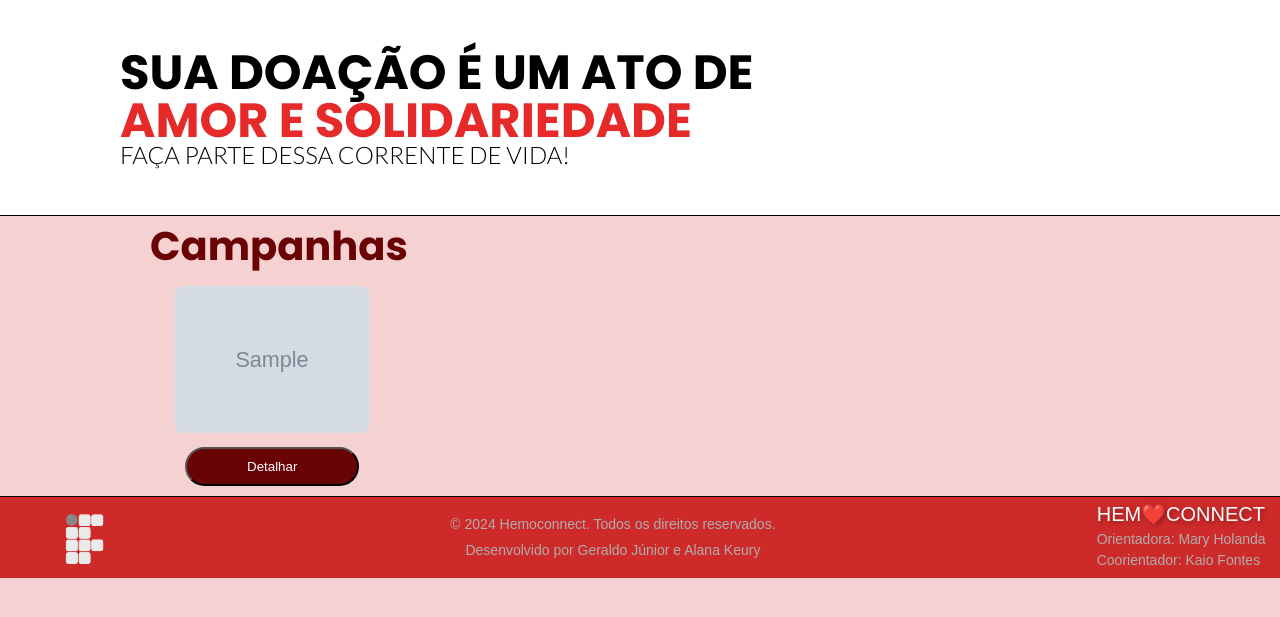
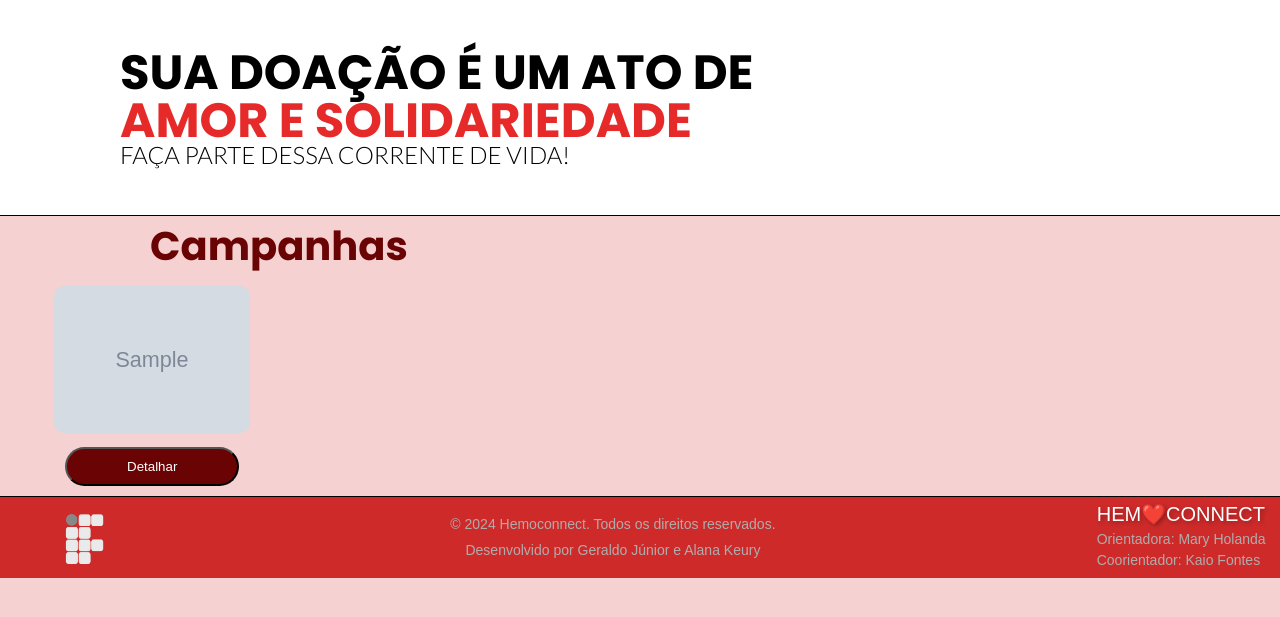
Before and after one commit to Geraldinhozinho/TCC_Hemoconnect, a Django app: page /campanhas/ in a window 1280 px wide. Shown: the part 46-663 px from the top of the page. Run offline with Django 5.2, Linux system fonts and the light colour scheme; tables that the repository leaves empty hold one stand-in row (values such as "Sample post"); grey boxes marked "Sample" are stand-in pictures; some web fonts are replaced.

Commit message:
tela do carrossel concluída

```diff
--- a/static/css/campanhas.css
+++ b/static/css/campanhas.css
@@ -151,6 +151,7 @@
     justify-content: space-between;
     width: 100%;
     position: relative;
+    overflow: hidden;
 }
 
 .carrossel2-campanhas {
@@ -164,7 +165,7 @@
     flex: 0 0 calc(23% - 30px); /* Largura de cada item com espaço */
     text-align: center; /* Centraliza o texto */
     padding: 10px;
-    margin-left: 140px; /* Margem à esquerda para espaçamento */
+    margin-left: 20px; /* Margem à esquerda para espaçamento */
     box-sizing: border-box; /* Inclui padding e border no cálculo da largura */
 }
 
@@ -191,7 +192,7 @@
     position: absolute;
     top: 50%;
     transform: translateY(-50%);
-    background: rgba(0, 0, 0, 0.5); /* Cor de fundo semitransparente */
+    background: rgba(1, 1, 1, 1.5); /* Cor de fundo semitransparente */
     color: white;
     border: none;
     padding: 10px;
```
Also changed, not shown: media/images/campanha1_EJO809O.png (added), media/images/campanha1_KuiY5QF.png (added), media/images/campanha1_wkhDB0S.png (added), media/images/campanha_2_2Eh91fA.png (added), media/images/campanha_2_U65yNzB.png (added), media/images/campanha_2_gXUPrLJ.png (added).
